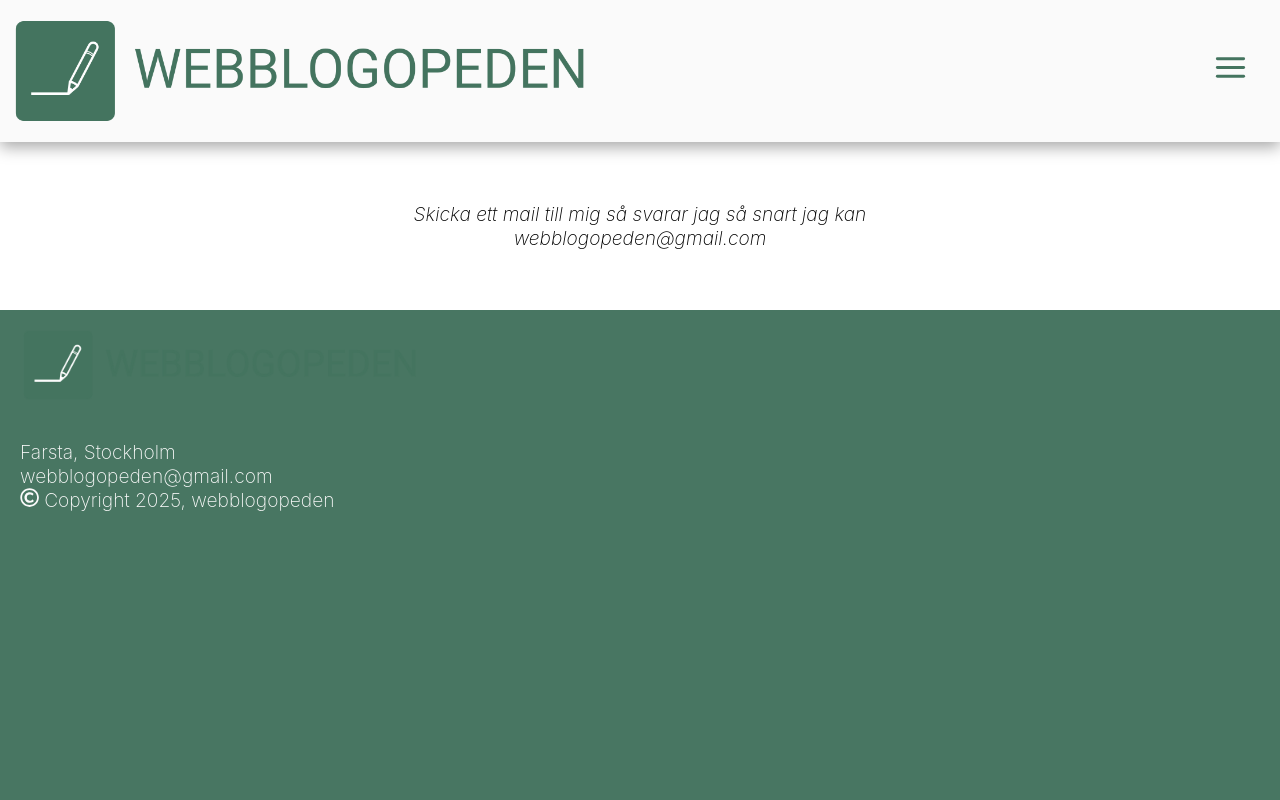
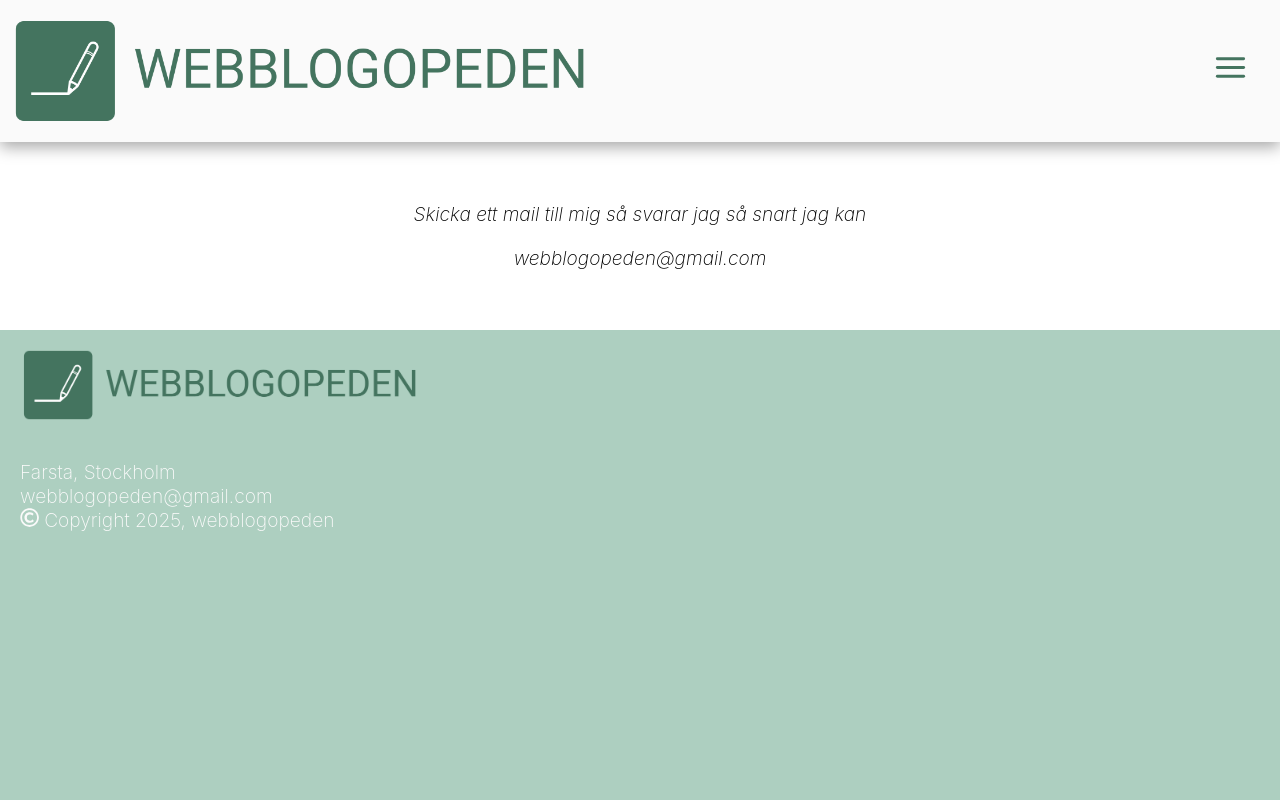
Before and after one commit to annieembrink/webblogopeden, a React (Create React App) app in the folder frontend/: page /contact in a window 1280 px wide. Shown: the top 800 px of the page. Built offline with nearby package versions, Linux system fonts and the light colour scheme.

Commit message:
changed footer color back

```diff
--- a/frontend/src/components/FooterComponent/FooterComponent.css
+++ b/frontend/src/components/FooterComponent/FooterComponent.css
@@ -1,7 +1,7 @@
 .Footer {
     /* height: 400px; */
     width: 100vw;
-    background-color: #487662;
+    background-color: #adcfc0;
     min-height: 100vh;
     /* position: absolute;
     left: 0;
--- a/frontend/src/pages/ContactPage/ContactPage.css
+++ b/frontend/src/pages/ContactPage/ContactPage.css
@@ -82,7 +82,7 @@
 }
 
 .contactContainer {
-  padding: 60px 0;
+  padding: 60px 30px;
 }
 
 .contactContainer p {
--- a/frontend/src/pages/ContactPage/ContactPage.jsx
+++ b/frontend/src/pages/ContactPage/ContactPage.jsx
@@ -108,6 +108,7 @@ export default function ContactForm() {
         </button>
       </form> */}
       <p className="">Skicka ett mail till mig så svarar jag så snart jag kan</p>
+      <br></br>
       <p>webblogopeden@gmail.com</p>
     </div>
   );
```
